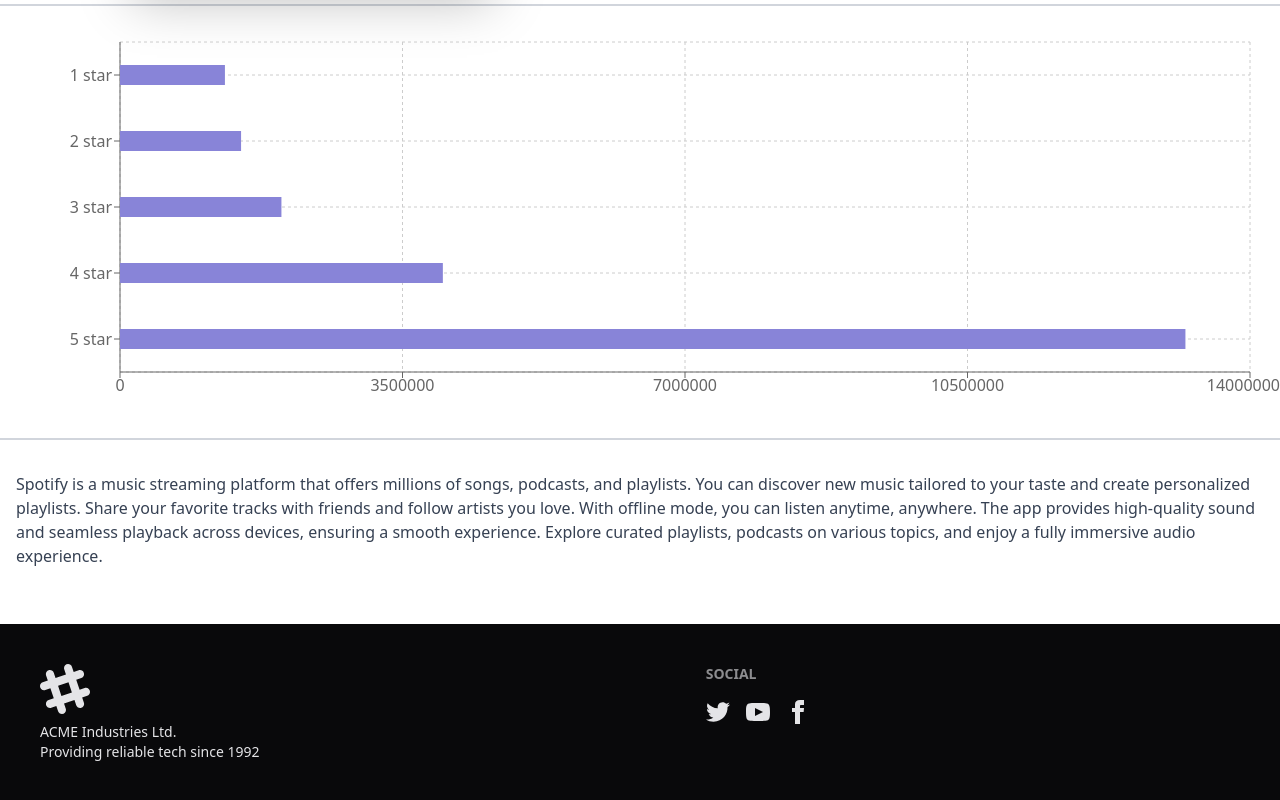
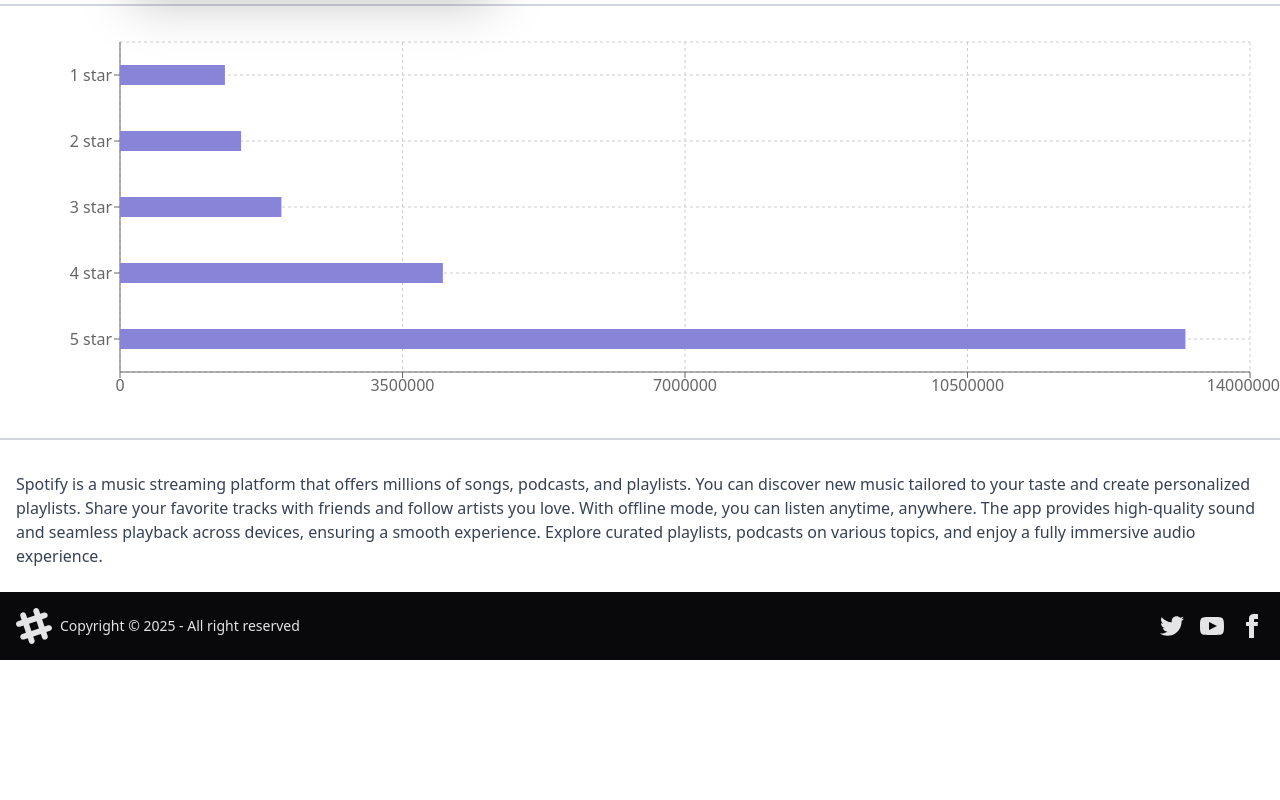
Before and after one commit to abdullahwazih/react_project_appstore, a React (Vite) app: page /app/1 in a window 1280 px wide. Shown: the part 388-1188 px from the top of the page. After the commit the page ends 1048 px from the top, so only its background shows below. Built offline with nearby package versions, Linux system fonts and the light colour scheme.

Commit message:
All requirement

```diff
--- a/package.json
+++ b/package.json
@@ -14,6 +14,7 @@
     "react": "^19.1.1",
     "react-dom": "^19.1.1",
     "react-router": "^7.9.3",
+    "react-toastify": "^11.0.5",
     "recharts": "^3.2.1",
     "tailwindcss": "^4.1.14"
   },
--- a/src/Pages/All_Apps/Apps.jsx
+++ b/src/Pages/All_Apps/Apps.jsx
@@ -21,16 +21,27 @@ const AllApps = () => {
   return (
     <div className='text-black'>
       <h1 className='text-4xl font-bold text-center mt-5'>Our All Application</h1>
-      <p className="text-center">Explore all apps developed by us. We code for millions</p>
-      <div className="flex justify-center mt-6">
+      <p className="text-center mt-2">Explore all apps developed by us. We code for millions</p>
+
+      <div className="flex justify-between items-center pl-5 pr-9">
+        {/* Left side */}
+        <div>
+          <p className = "text-xl font-semibold">{apps.length} Apps found</p>
+        </div>
+
+        {/* Right side */}
+        <div>
           <input
             type="text"
             placeholder="Search apps by title..."
             value={searchTerm}
             onChange={(e) => setSearchTerm(e.target.value)}
-          className="input input-bordered w-150 bg-white border-gray-300 focus:border-blue-500 focus:ring-blue-500"
+            className="input input-bordered w-60 bg-white border-gray-300 focus:border-blue-500 focus:ring-blue-500"
           />
         </div>
+      </div>
+
+
       <div className='grid grid-cols-4 gap-4 mt-10'>
         {filteredApps.map((app) => (
           <App key={app.id} app={app} />
--- a/src/Pages/AppDetails/AppDetails.jsx
+++ b/src/Pages/AppDetails/AppDetails.jsx
@@ -5,6 +5,9 @@ import starImg from '../../assets/star.png'
 import reviewImg from '../../assets/review.png'
 import Example from '../../Components/chart';
 import { addAppIdToLocalStorage } from '../../utility/add&get';
+import { ToastContainer, toast } from 'react-toastify';
+import 'react-toastify/dist/ReactToastify.css';
+
 
 const AppDetails = () => {
     const { id } = useParams();
@@ -26,15 +29,18 @@ const AppDetails = () => {
         const success = addAppIdToLocalStorage(app.id);
 
         if (success) {
-            alert(`${app.title} installed successfully!`);
+            toast.success(`${app.title} installed successfully!`);
         } else {
-            alert(`"${app.title}" is already installed!`);
+            toast.error(`"${app.title}" is already installed!`);
         }
+
     };
 
 
     return (
         <>
+
+            <ToastContainer position="top-right" autoClose={3000} />
 
             <div className="bg-white ml-30 mt-5">
 
--- a/src/Pages/Root/Components/Footer.jsx
+++ b/src/Pages/Root/Components/Footer.jsx
@@ -2,11 +2,11 @@ import React from 'react'
 
 const Footer = () => {
     return (
-        <footer className="footer sm:footer-horizontal bg-neutral text-neutral-content p-10 mt-10">
-            <aside>
+        <footer className="footer sm:footer-horizontal bg-neutral text-neutral-content items-center p-4 mt-2">
+            <aside className="grid-flow-col items-center">
                 <svg
-                    width="50"
-                    height="50"
+                    width="36"
+                    height="36"
                     viewBox="0 0 24 24"
                     xmlns="http://www.w3.org/2000/svg"
                     fillRule="evenodd"
@@ -15,16 +15,10 @@ const Footer = () => {
                     <path
                         d="M22.672 15.226l-2.432.811.841 2.515c.33 1.019-.209 2.127-1.23 2.456-1.15.325-2.148-.321-2.463-1.226l-.84-2.518-5.013 1.677.84 2.517c.391 1.203-.434 2.542-1.831 2.542-.88 0-1.601-.564-1.86-1.314l-.842-2.516-2.431.809c-1.135.328-2.145-.317-2.463-1.229-.329-1.018.211-2.127 1.231-2.456l2.432-.809-1.621-4.823-2.432.808c-1.355.384-2.558-.59-2.558-1.839 0-.817.509-1.582 1.327-1.846l2.433-.809-.842-2.515c-.33-1.02.211-2.129 1.232-2.458 1.02-.329 2.13.209 2.461 1.229l.842 2.515 5.011-1.677-.839-2.517c-.403-1.238.484-2.553 1.843-2.553.819 0 1.585.509 1.85 1.326l.841 2.517 2.431-.81c1.02-.33 2.131.211 2.461 1.229.332 1.018-.21 2.126-1.23 2.456l-2.433.809 1.622 4.823 2.433-.809c1.242-.401 2.557.484 2.557 1.838 0 .819-.51 1.583-1.328 1.847m-8.992-6.428l-5.01 1.675 1.619 4.828 5.011-1.674-1.62-4.829z"></path>
                 </svg>
-                <p>
-                    ACME Industries Ltd.
-                    <br />
-                    Providing reliable tech since 1992
-                </p>
+                <p>Copyright © {new Date().getFullYear()} - All right reserved</p>
             </aside>
-            <nav>
-                <h6 className="footer-title">Social</h6>
-                <div className="grid grid-flow-col gap-4">
-                    <a>
+            <nav className="grid-flow-col gap-4 md:place-self-center md:justify-self-end">
+                <a className="cursor-pointer">
                     <svg
                         xmlns="http://www.w3.org/2000/svg"
                         width="24"
@@ -35,7 +29,7 @@ const Footer = () => {
                             d="M24 4.557c-.883.392-1.832.656-2.828.775 1.017-.609 1.798-1.574 2.165-2.724-.951.564-2.005.974-3.127 1.195-.897-.957-2.178-1.555-3.594-1.555-3.179 0-5.515 2.966-4.797 6.045-4.091-.205-7.719-2.165-10.148-5.144-1.29 2.213-.669 5.108 1.523 6.574-.806-.026-1.566-.247-2.229-.616-.054 2.281 1.581 4.415 3.949 4.89-.693.188-1.452.232-2.224.084.626 1.956 2.444 3.379 4.6 3.419-2.07 1.623-4.678 2.348-7.29 2.04 2.179 1.397 4.768 2.212 7.548 2.212 9.142 0 14.307-7.721 13.995-14.646.962-.695 1.797-1.562 2.457-2.549z"></path>
                     </svg>
                 </a>
-                    <a>
+                <a className="cursor-pointer">
                     <svg
                         xmlns="http://www.w3.org/2000/svg"
                         width="24"
@@ -46,7 +40,7 @@ const Footer = () => {
                             d="M19.615 3.184c-3.604-.246-11.631-.245-15.23 0-3.897.266-4.356 2.62-4.385 8.816.029 6.185.484 8.549 4.385 8.816 3.6.245 11.626.246 15.23 0 3.897-.266 4.356-2.62 4.385-8.816-.029-6.185-.484-8.549-4.385-8.816zm-10.615 12.816v-8l8 3.993-8 4.007z"></path>
                     </svg>
                 </a>
-                    <a>
+                <a className="cursor-pointer">
                     <svg
                         xmlns="http://www.w3.org/2000/svg"
                         width="24"
@@ -57,9 +51,9 @@ const Footer = () => {
                             d="M9 8h-3v4h3v12h5v-12h3.642l.358-4h-4v-1.667c0-.955.192-1.333 1.115-1.333h2.885v-5h-3.808c-3.596 0-5.192 1.583-5.192 4.615v3.385z"></path>
                     </svg>
                 </a>
-                </div>
             </nav>
-        </footer>)
+        </footer>
+    )
 }
 
 export default Footer
--- a/src/Pages/Root/Components/Root.jsx
+++ b/src/Pages/Root/Components/Root.jsx
@@ -6,11 +6,17 @@ import Footer from './Footer'
 const Root = () => {
   return (
     <>
-      <NavBar />
+      <div className='min-h-screen flex flex-col w-full'>
 
-      <Outlet />
+        <NavBar />
 
-      <Footer />
+        <main className="flex-grow w-full">
+
+          <Outlet />
+        </main>
+          <Footer />
+
+      </div>
 
     </>
   )
--- a/src/index.css
+++ b/src/index.css
@@ -10,10 +10,7 @@
 
 }
 
-html,
-body{
-  width: 100%;
-  height: 100%;
+html, body {
   margin: 0;
   padding: 0;
 }
```
Also changed, not shown: 1 other file (tests, documents, lock files or other folders). Lines whose indentation alone changed are shown as unchanged.
